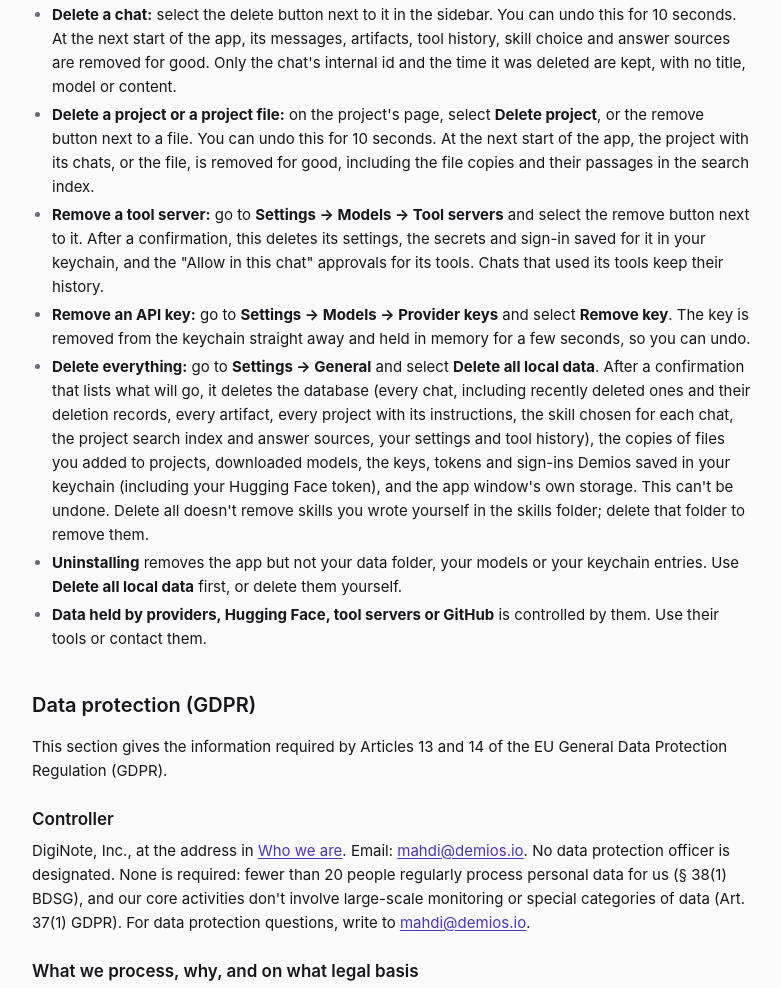
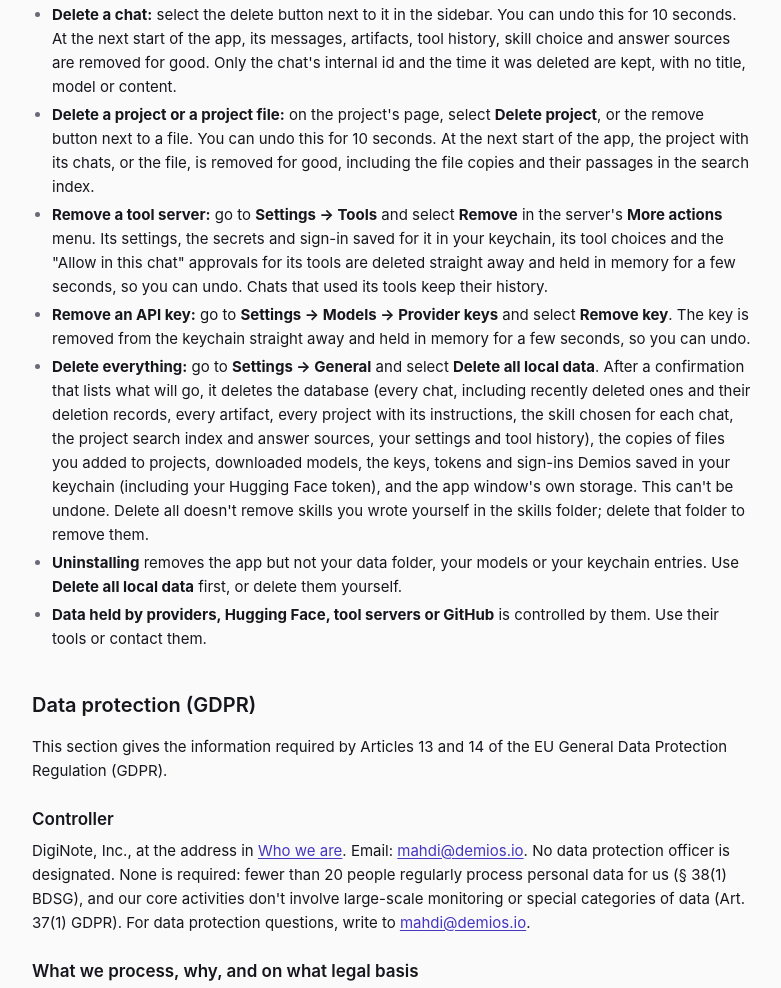
Before and after one commit to mimshavandi/demios-landing, a plain HTML site: page site/privacy/index.html in a window 1280 px wide. Shown: the part 4861-5849 px from the top of the page, without its empty margins (54-835 px from the left). Drawn offline with Linux system fonts and the light colour scheme.

Commit message:
T-WEB-23: privacy: removing a tool server can be undone (demios-desktop 3ac280a, #189); held for owner approval (#29)
Co-authored-by: Claude Opus 5.5 <noreply@anthropic.com>

```diff
--- a/site/privacy/index.html
+++ b/site/privacy/index.html
@@ -148,7 +148,7 @@
     <ul class="list">
       <li><strong>Delete a chat:</strong> select the delete button next to it in the sidebar. You can undo this for 10 seconds. At the next start of the app, its messages, artifacts, tool history, skill choice and answer sources are removed for good. Only the chat's internal id and the time it was deleted are kept, with no title, model or content.</li>
       <li><strong>Delete a project or a project file:</strong> on the project's page, select <strong>Delete project</strong>, or the remove button next to a file. You can undo this for 10 seconds. At the next start of the app, the project with its chats, or the file, is removed for good, including the file copies and their passages in the search index.</li>
-      <li><strong>Remove a tool server:</strong> go to <strong>Settings → Models → Tool servers</strong> and select the remove button next to it. After a confirmation, this deletes its settings, the secrets and sign-in saved for it in your keychain, and the "Allow in this chat" approvals for its tools. Chats that used its tools keep their history.</li>
+      <li><strong>Remove a tool server:</strong> go to <strong>Settings → Tools</strong> and select <strong>Remove</strong> in the server's <strong>More actions</strong> menu. Its settings, the secrets and sign-in saved for it in your keychain, its tool choices and the "Allow in this chat" approvals for its tools are deleted straight away and held in memory for a few seconds, so you can undo. Chats that used its tools keep their history.</li>
       <li><strong>Remove an API key:</strong> go to <strong>Settings → Models → Provider keys</strong> and select <strong>Remove key</strong>. The key is removed from the keychain straight away and held in memory for a few seconds, so you can undo.</li>
       <li><strong>Delete everything:</strong> go to <strong>Settings → General</strong> and select <strong>Delete all local data</strong>. After a confirmation that lists what will go, it deletes the database (every chat, including recently deleted ones and their deletion records, every artifact, every project with its instructions, the skill chosen for each chat, the project search index and answer sources, your settings and tool history), the copies of files you added to projects, downloaded models, the keys, tokens and sign-ins Demios saved in your keychain (including your Hugging Face token), and the app window's own storage. This can't be undone. Delete all doesn't remove skills you wrote yourself in the skills folder; delete that folder to remove them.</li>
       <li><strong>Uninstalling</strong> removes the app but not your data folder, your models or your keychain entries. Use <strong>Delete all local data</strong> first, or delete them yourself.</li>
```
